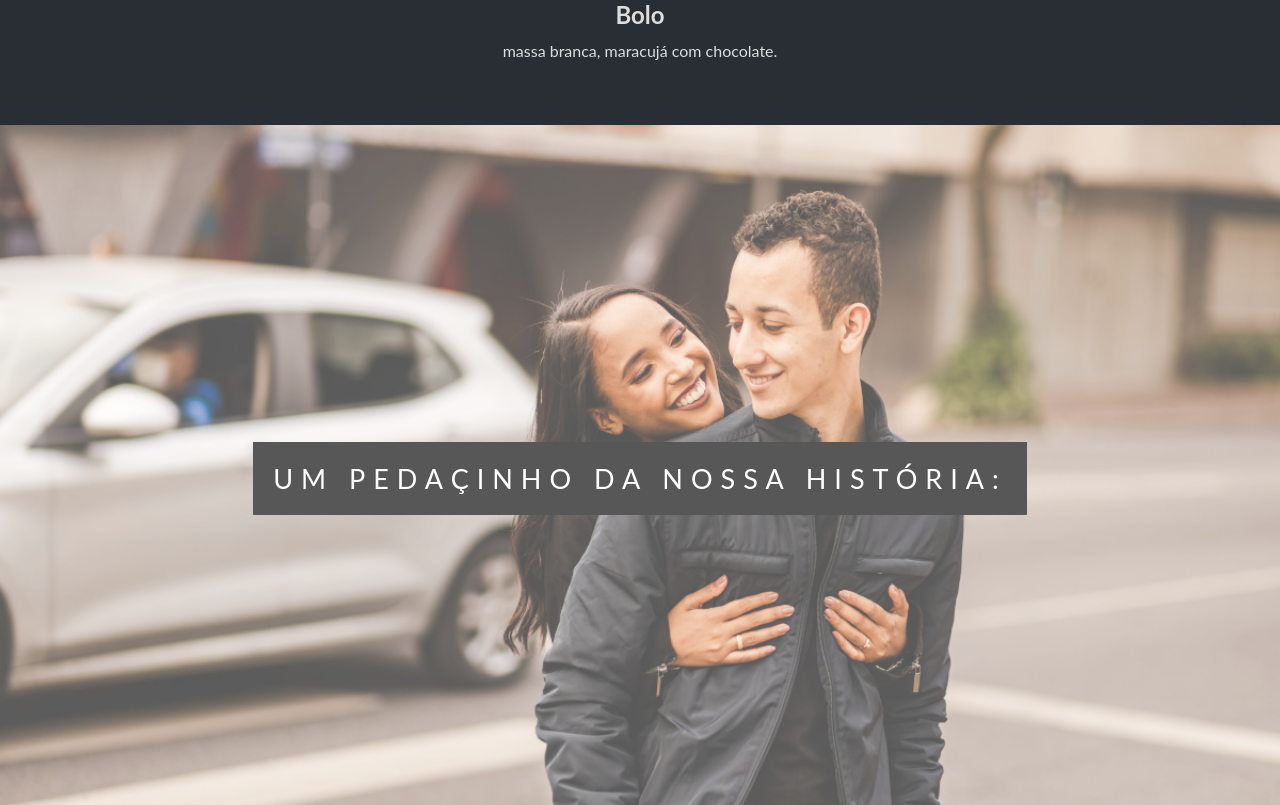
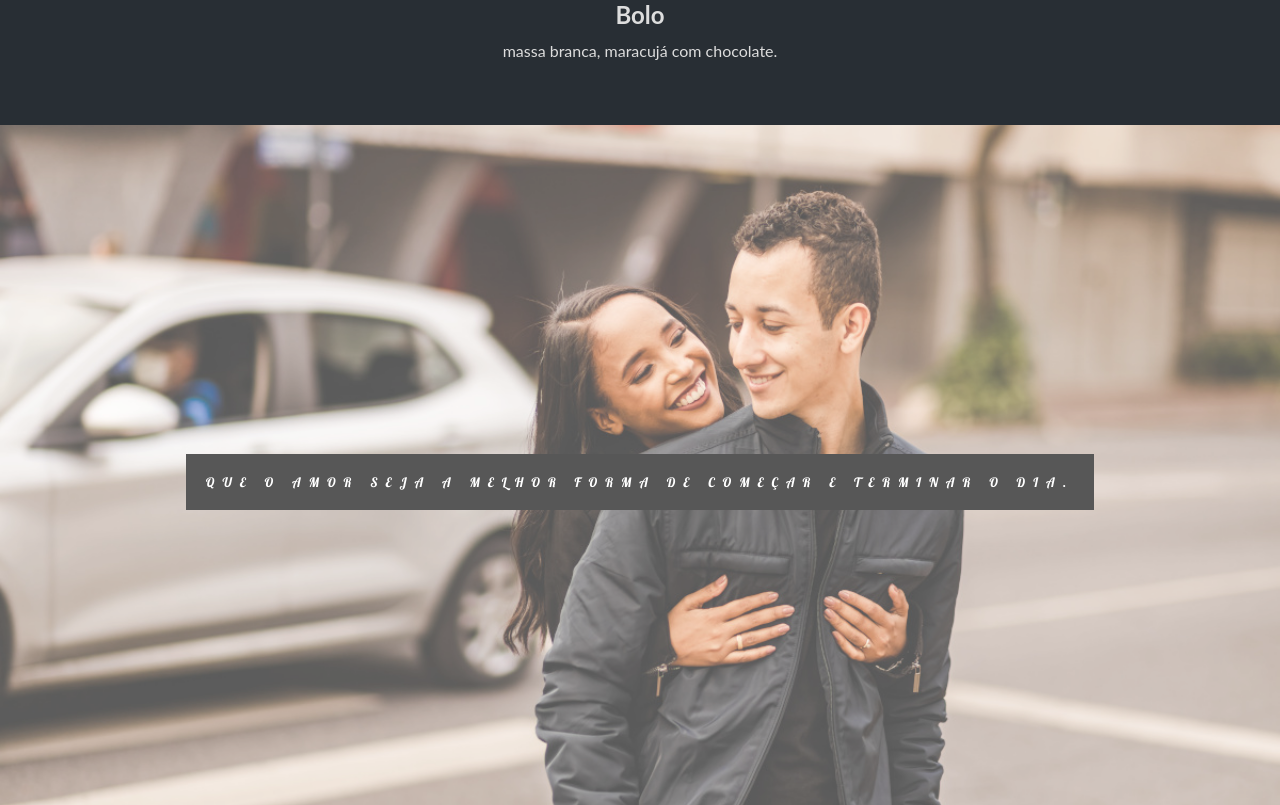
Before and after one commit to Rafael862/mymarriage, a plain HTML site: page index.html in a window 1280 px wide. Shown: the part 1994-2799 px from the top of the page. Drawn offline with Linux system fonts and the light colour scheme.

Commit message:
finalizado

```diff
--- a/index.html
+++ b/index.html
@@ -87,61 +87,10 @@
 
     <div class="pimg1">
         <div class="ptext">
-            <span class="border">Um pedaçinho da nossa história:</span>
+            <span class="border" id="border2">Que o amor seja a melhor forma de começar e terminar o dia.</span>
         </div>
     </div>
-    <!--
-    <section class="section section-light">
-        <h2>25-01-2016</h2>
 
-        <br>
-        <br>
-
-        <h2>O início</h2>
-        Tudo começou em uma partida de UNO, quando pela primeira vez nos conhecemos no dia 21/05/2016. O mais legal é que um de nós era muito bom nesse jogo, enquanto o outro só conseguia perder, um era muito comunicativo e o outro muito introspectivo.
-        Um de nós só perdia e ficava comendo cartas😅, enfim, assim que tudo começou.
-        <br>
-        <br>
-        <h2>...</h2>
-        <br>
-
-        <p>
-        Depois de alguns dias começamos a trocar mensagens e nos conhecermos melhor, ficamos amigos e descobrimos uma amizade em comum que apoiou muito nosso relacionamento.
-        </p>
-        <br>
-        <br>
-
-        <h2>O cupido:</h2>
-        <p>
-        O nosso cupido foi uma amiga de infância. Ela conhecendo muito bem nós dois, logo percebeu que tínhamos tudo para dar certo, então como todo bom cupito começou a nos encorajar a dar o primeiro passo. Amamos você Rapha&#128151;
-        </p>
-
-        <br>
-        <br>
-        <h2>14-10-2017</h2>
-        <h2>O pedido de namoro:</h2>
-        <p>
-            O pedido de namoro foi um verdadeiro evento &#128514; &#128514;. Foi realizado na praça em frente a escola da Izaíra e com direito a platéia, e como sempre o cupido não pode faltar a este evento ímpar.
-        </p>
-
-        <br>
-        <br>
-        <h2>13-04-2021</h2>
-        <h2>O pedido de casamento: TAM TAAMM TAAAMMMM</h2>
-        <p>
-            O pedido foi em um local romântico e elegante, não foi na rua como o pedido de namoro. Fomos ao restaurante mais alto de Belo Horizonte que se chama Topo do Mundo. Com uma vista incrível, comendo um fundi não tinha como não dar certo.
-        </p>
-
-        <br>
-        <br>
-
-        <h2>Hoje:</h2>
-        <p>
-            Hoje estamos aqui para comemorar essa união eterna entre nós. E você agora faz parte disso, vamos registrar tudo com diversas fotos para ficar tudo eternizado em nossos celulares e em nossas mentes.
-            Tudo isso foi feito para não ficarem entediados enquanto estão aqui, assim podem conhecer um pouco mais da nossa história enquanto comem um lanchinho e tiram umas belas fotos.
-        </p>
-     </section>
-    -->
 
 
 </body>
--- a/style/style.css
+++ b/style/style.css
@@ -7,7 +7,7 @@
     background-color: tomato;
 }*/
 @import url('https://fonts.googleapis.com/css2?family=Parisienne&display=swap');
-
+@import url('https://fonts.googleapis.com/css2?family=Lobster&family=Parisienne&display=swap');
 body, html {
     font-weight: 400;
     font-size: 16px;
@@ -67,6 +67,11 @@ div {
     font-family: 'Lato', sans-serif;
 }
 
+#border2{
+    font-family: 'Lobster', cursive;
+    font-size: 13px;
+}
+
 .section-light {
     background-color: white;
     color: #666;
```
